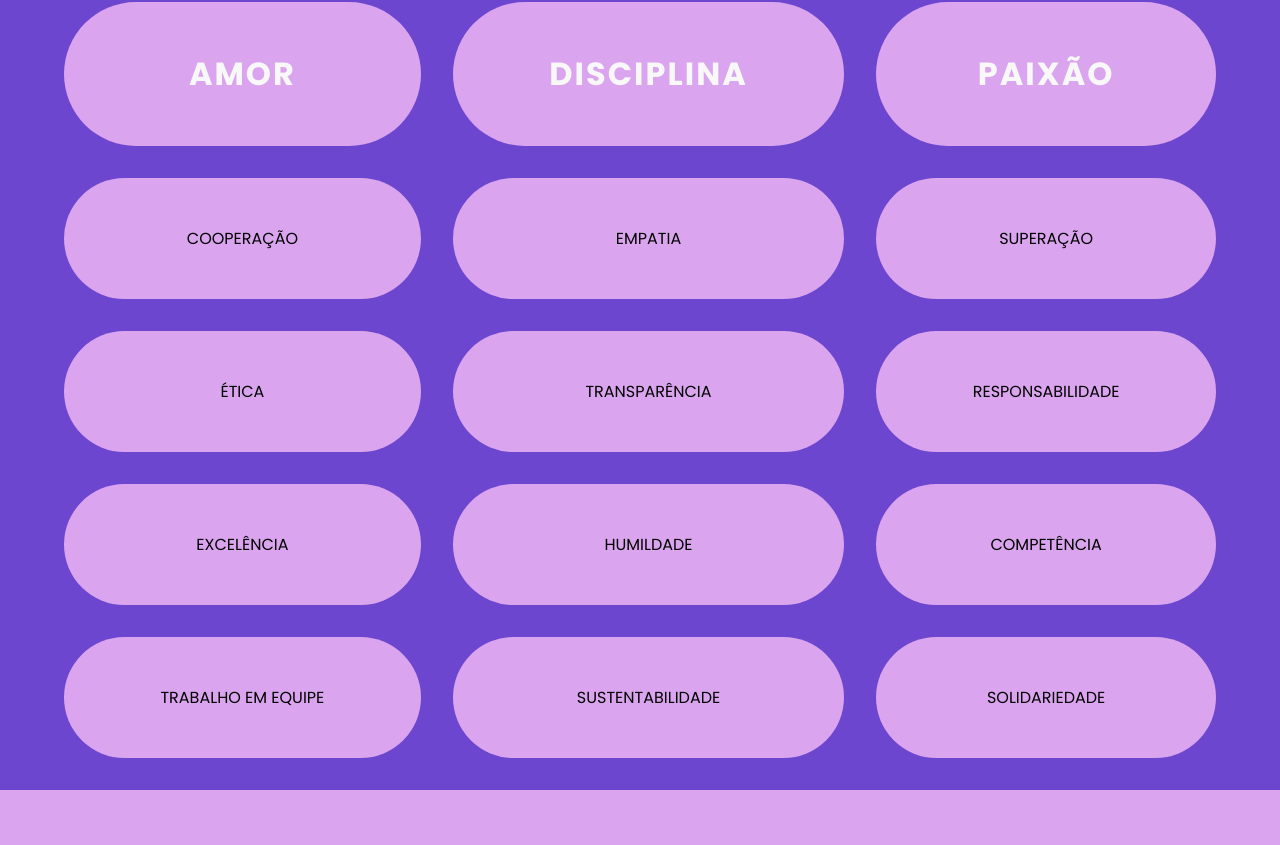
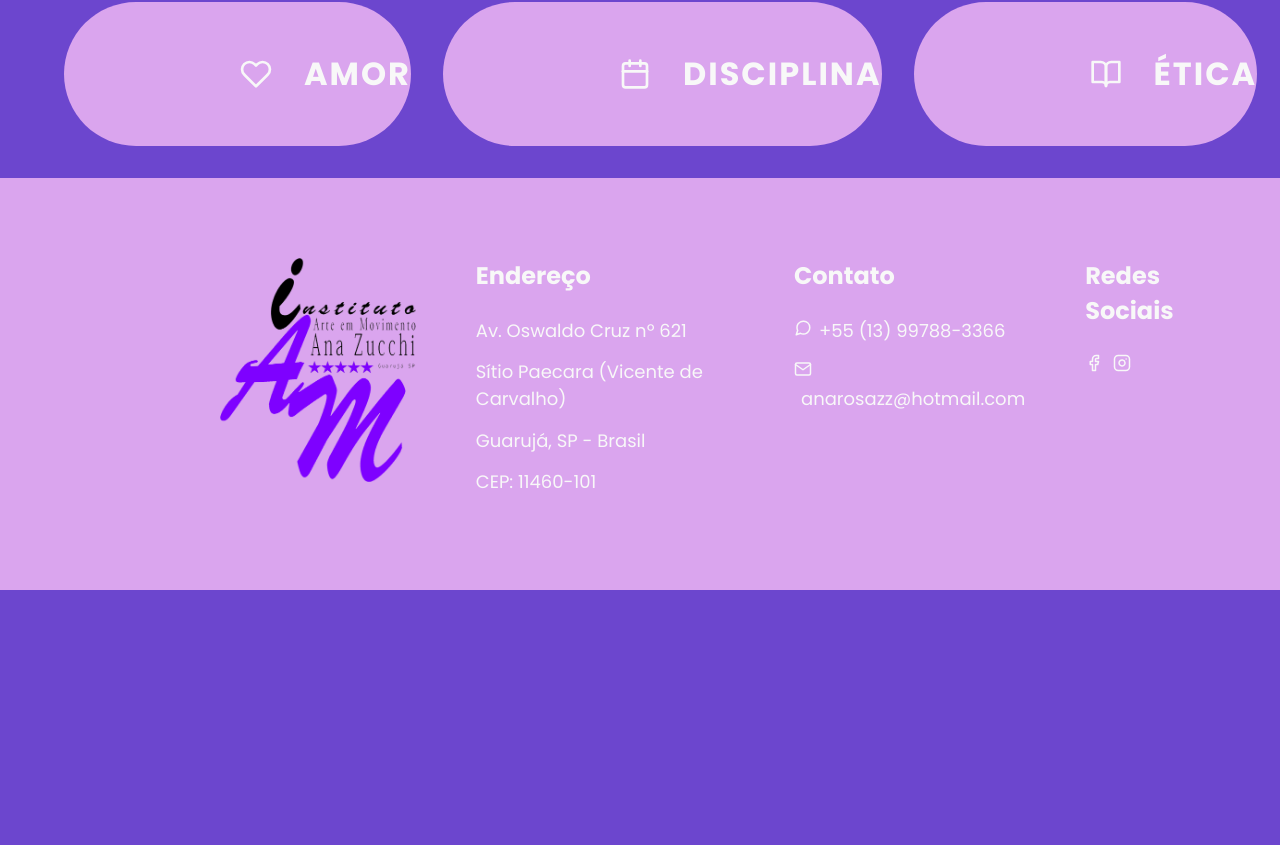
Before and after one commit to rianrr/arte-em-movimento, a React (Vite) app: page /missao in a window 1280 px wide. Shown: the part 795-1640 px from the top of the page. After the commit the page ends 1385 px from the top, so only its background shows below. Built offline with nearby package versions, Linux system fonts and the light colour scheme; a web font is replaced by a local one.

Commit message:
todo: portal da transparência

```diff
--- a/src/pages/Mission.tsx
+++ b/src/pages/Mission.tsx
@@ -1,7 +1,6 @@
 import Footer from "../components/Footer";
 import Navbar from "../components/Navbar";
-import { Section, ValuesSection, Image, Heading, Text, TextSection, GridSection, GridItem, ItemText } from '../styles/MissionStyles'
-// import icons
+import { Section, ValuesSection, Image, Heading, Text, TextSection, GridSection, GridItem, ItemText, HeartIcon, CalendarIcon, BookIcon } from '../styles/MissionStyles'
 
 export function Mission() {
     return (
@@ -21,21 +20,20 @@ export function Mission() {
               <Heading>VALORES</Heading>
 
               <GridSection>
-                <GridItem><ItemText>AMOR</ItemText></GridItem>
-                <GridItem><ItemText>DISCIPLINA</ItemText></GridItem>
-                <GridItem><ItemText>PAIXÃO</ItemText></GridItem>
-                <GridItem>COOPERAÇÃO</GridItem>
-                <GridItem>EMPATIA</GridItem>
-                <GridItem>SUPERAÇÃO</GridItem>
-                <GridItem>ÉTICA</GridItem>
-                <GridItem>TRANSPARÊNCIA</GridItem>
-                <GridItem>RESPONSABILIDADE</GridItem>
-                <GridItem>EXCELÊNCIA</GridItem>
-                <GridItem>HUMILDADE</GridItem>
-                <GridItem>COMPETÊNCIA</GridItem>
-                <GridItem>TRABALHO EM EQUIPE</GridItem>
-                <GridItem>SUSTENTABILIDADE</GridItem>
-                <GridItem>SOLIDARIEDADE</GridItem>
+                <GridItem>
+                  <HeartIcon />
+                  <ItemText>AMOR</ItemText>
+                </GridItem>
+
+                <GridItem>
+                  <CalendarIcon />
+                  <ItemText>DISCIPLINA</ItemText>
+                </GridItem>
+
+                <GridItem>
+                  <BookIcon />
+                  <ItemText>ÉTICA</ItemText>
+                </GridItem>
               </GridSection>
             </ValuesSection>
 
--- a/src/styles/MissionStyles.tsx
+++ b/src/styles/MissionStyles.tsx
@@ -1,4 +1,5 @@
 import styled from "styled-components";
+import { FiHeart, FiCalendar, FiBookOpen } from "react-icons/fi";
 
 export const Section = styled.section`
   display: flex;
@@ -51,10 +52,10 @@ export const GridSection = styled.div`
 `
 
 export const GridItem = styled.div`
-  padding: 3em;
-  /* margin: 1em 1em 1em 1em; */
+  display: flex;
+  padding: 3em 0 3em 11em;
   border-radius: 5em;
-  justify-content: center;
+  justify-content: flex-start;
   align-items: center;
   text-align: center;
   background-color: #daa5ee;
@@ -65,3 +66,21 @@ export const ItemText = styled.h3`
   color: #f8f8f8;
   letter-spacing: 2px;
 `
+
+export const HeartIcon = styled(FiHeart)`
+  color: #f8f8f8;
+  font-size: 2em;
+  margin-right: 1em;
+`
+
+export const CalendarIcon = styled(FiCalendar)`
+  color: #f8f8f8;
+  font-size: 2em;
+  margin-right: 1em;
+`
+
+export const BookIcon = styled(FiBookOpen)`
+  color: #f8f8f8;
+  font-size: 2em;
+  margin-right: 1em;
+`
--- a/src/styles/globalStyle.tsx
+++ b/src/styles/globalStyle.tsx
@@ -27,6 +27,6 @@ export const GlobalStyle = createGlobalStyle`
 
     body {
       background-color: #6c46ce;
-      // overflow: hidden;
+      overflow-x: hidden;
     }
 `
```
